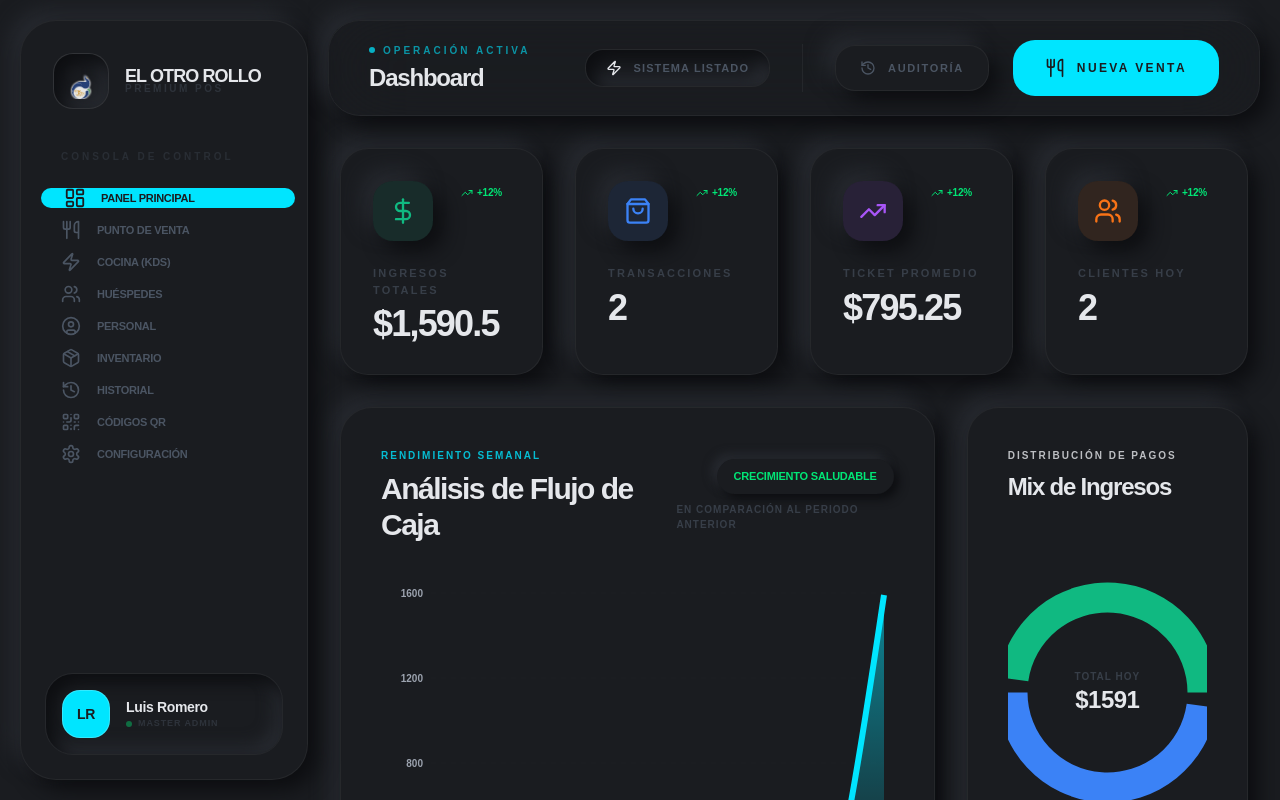
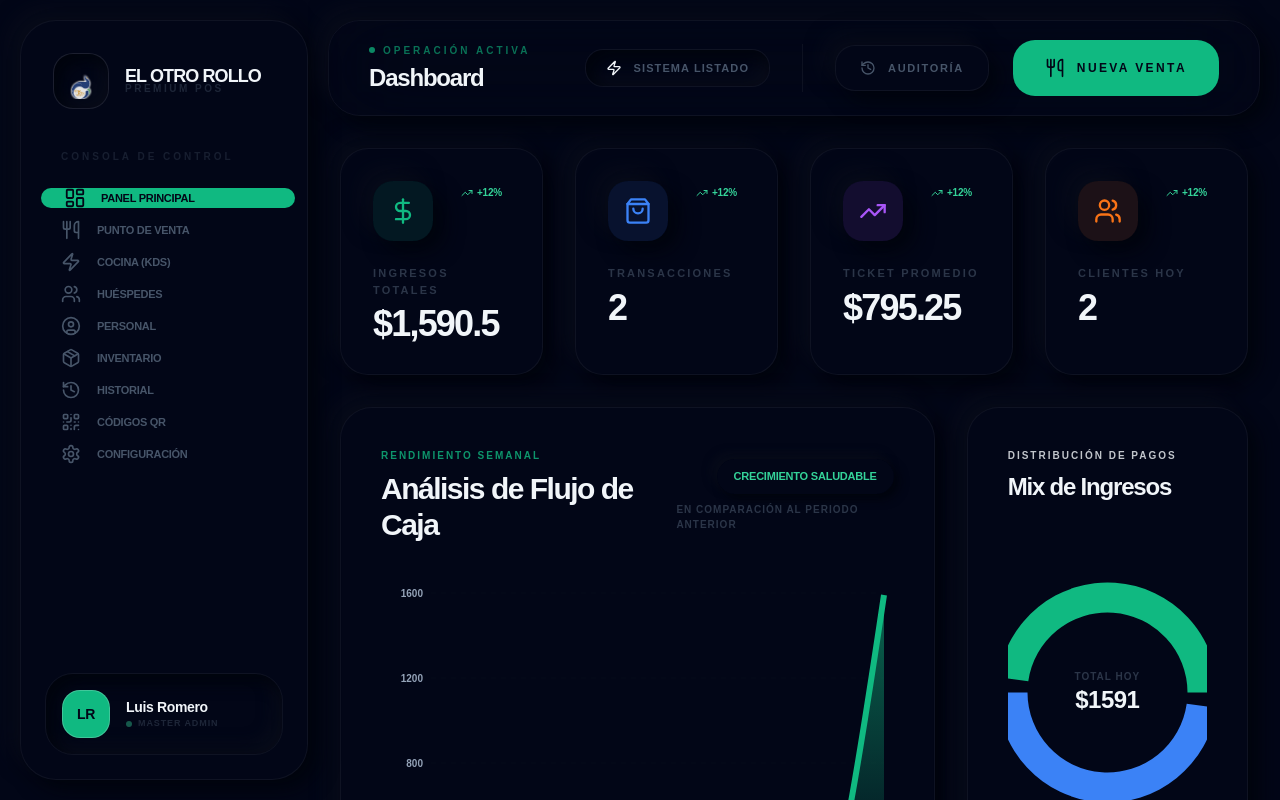
Before and after one commit to cercaniaWeb/POSOtroRollo-, a React (Vite) app: page / in a window 1280 px wide. Built offline with nearby package versions, Linux system fonts and the light colour scheme.

Commit message:
style: update color palette to Midnight Emerald theme

```diff
--- a/src/index.css
+++ b/src/index.css
@@ -6,71 +6,71 @@
 
 @layer base {
   :root {
-    /* Light Neumorphism + Glass (Default Light) */
-    --bg-surface: #E0E5EC;
-    --bg-surface-low: #D1D9E6;
-    --bg-surface-lowest: #C8D0E0;
-    --bg-glass: rgba(255, 255, 255, 0.4);
-    --bg-glass-strong: rgba(255, 255, 255, 0.7);
+    /* Sophisticated Light Palette (Slate & Emerald) */
+    --bg-surface: #F1F5F9;
+    --bg-surface-low: #E2E8F0;
+    --bg-surface-lowest: #CBD5E1;
+    --bg-glass: rgba(255, 255, 255, 0.5);
+    --bg-glass-strong: rgba(255, 255, 255, 0.8);
 
-    --color-primary: #6D5DFC;
+    --color-primary: #0F172A;
     --color-primary-foreground: #FFFFFF;
 
-    --color-success: #81C784;
+    --color-success: #10B981;
     --color-success-foreground: #FFFFFF;
 
-    --color-danger: #E57373;
+    --color-danger: #F43F5E;
     --color-danger-foreground: #FFFFFF;
 
-    --color-foreground: #44475A;
-    --color-foreground-muted: #8892A4;
-    --color-foreground-subtle: #B0B9CC;
+    --color-foreground: #1E293B;
+    --color-foreground-muted: #64748B;
+    --color-foreground-subtle: #94A3B8;
 
-    --shadow-neu: 12px 12px 24px #A3B1C6, -12px -12px 24px #FFFFFF;
-    --shadow-neu-sm: 6px 6px 12px #A3B1C6, -6px -6px 12px #FFFFFF;
-    --shadow-neu-inset: inset 8px 8px 16px #A3B1C6, inset -8px -8px 16px #FFFFFF;
-    --shadow-neu-inset-sm: inset 4px 4px 8px #A3B1C6, inset -4px -4px 8px #FFFFFF;
-    --shadow-neu-glow: 12px 12px 24px #A3B1C6, -12px -12px 24px #FFFFFF, 0 0 25px rgba(109,93,252,0.4);
-    --shadow-neu-glow-success: 12px 12px 24px #A3B1C6, -12px -12px 24px #FFFFFF, 0 0 20px rgba(129,199,132,0.4);
-    --shadow-neu-glow-danger: 12px 12px 24px #A3B1C6, -12px -12px 24px #FFFFFF, 0 0 20px rgba(229,115,115,0.4);
+    --shadow-neu: 12px 12px 24px #D1D9E6, -12px -12px 24px #FFFFFF;
+    --shadow-neu-sm: 6px 6px 12px #D1D9E6, -6px -6px 12px #FFFFFF;
+    --shadow-neu-inset: inset 8px 8px 16px #D1D9E6, inset -8px -8px 16px #FFFFFF;
+    --shadow-neu-inset-sm: inset 4px 4px 8px #D1D9E6, inset -4px -4px 8px #FFFFFF;
+    --shadow-neu-glow: 0 0 25px rgba(15, 23, 42, 0.1), 12px 12px 24px #D1D9E6, -12px -12px 24px #FFFFFF;
+    --shadow-neu-glow-success: 0 0 20px rgba(16, 185, 129, 0.25), 12px 12px 24px #D1D9E6, -12px -12px 24px #FFFFFF;
+    --shadow-neu-glow-danger: 0 0 20px rgba(244, 63, 94, 0.25), 12px 12px 24px #D1D9E6, -12px -12px 24px #FFFFFF;
 
-    --border-divider: #C8D0E0;
-    --glass-blur: blur(12px);
-    --glass-border: 1px solid rgba(255, 255, 255, 0.2);
+    --border-divider: #E2E8F0;
+    --glass-blur: blur(14px);
+    --glass-border: 1px solid rgba(255, 255, 255, 0.4);
   }
 
-  /* Dark Neumorphism + Glass */
+  /* Deep Emerald & Midnight Dark Mode */
   html.dark {
-    --bg-surface: #1A1C20;
-    --bg-surface-low: #15171A;
-    --bg-surface-lowest: #101216;
-    --bg-glass: rgba(26, 28, 32, 0.4);
-    --bg-glass-strong: rgba(26, 28, 32, 0.8);
+    --bg-surface: #020617;
+    --bg-surface-low: #0F172A;
+    --bg-surface-lowest: #1E293B;
+    --bg-glass: rgba(15, 23, 42, 0.6);
+    --bg-glass-strong: rgba(15, 23, 42, 0.9);
 
-    --color-primary: #00E5FF;
-    --color-primary-foreground: #1A1C20;
+    --color-primary: #10B981;
+    --color-primary-foreground: #020617;
 
-    --color-success: #00E676;
-    --color-success-foreground: #1A1C20;
+    --color-success: #34D399;
+    --color-success-foreground: #020617;
 
-    --color-danger: #FF5C00;
+    --color-danger: #FB7185;
     --color-danger-foreground: #FFFFFF;
 
-    --color-foreground: #E5E7EB;
-    --color-foreground-muted: #9CA3AF;
-    --color-foreground-subtle: #4B5563;
+    --color-foreground: #F1F5F9;
+    --color-foreground-muted: #94A3B8;
+    --color-foreground-subtle: #475569;
 
-    --shadow-neu: 10px 10px 20px #0D0E11, -10px -10px 20px #272A30;
-    --shadow-neu-sm: 5px 5px 10px #0D0E11, -5px -5px 10px #272A30;
-    --shadow-neu-inset: inset 8px 8px 16px #0D0E11, inset -8px -8px 16px #272A30;
-    --shadow-neu-inset-sm: inset 4px 4px 8px #0D0E11, inset -4px -4px 8px #272A30;
-    --shadow-neu-glow: 0 0 25px rgba(0, 229, 255, 0.4), inset 0 0 10px rgba(0, 229, 255, 0.2);
-    --shadow-neu-glow-success: 0 0 25px rgba(0, 230, 118, 0.4), inset 0 0 10px rgba(0, 230, 118, 0.2);
-    --shadow-neu-glow-danger: 0 0 25px rgba(255, 92, 0, 0.4), inset 0 0 10px rgba(255, 92, 0, 0.2);
+    --shadow-neu: 10px 10px 20px #01040D, -10px -10px 20px #080C1A;
+    --shadow-neu-sm: 5px 5px 10px #01040D, -5px -5px 10px #080C1A;
+    --shadow-neu-inset: inset 8px 8px 16px #01040D, inset -8px -8px 16px #080C1A;
+    --shadow-neu-inset-sm: inset 4px 4px 8px #01040D, inset -4px -4px 8px #080C1A;
+    --shadow-neu-glow: 0 0 30px rgba(16, 185, 129, 0.3), inset 0 0 10px rgba(16, 185, 129, 0.1);
+    --shadow-neu-glow-success: 0 0 30px rgba(52, 211, 153, 0.3), inset 0 0 10px rgba(52, 211, 153, 0.1);
+    --shadow-neu-glow-danger: 0 0 30px rgba(251, 113, 133, 0.3), inset 0 0 10px rgba(251, 113, 133, 0.1);
 
-    --border-divider: #2A2D33;
-    --glass-blur: blur(16px);
-    --glass-border: 1px solid rgba(255, 255, 255, 0.05);
+    --border-divider: #1E293B;
+    --glass-blur: blur(20px);
+    --glass-border: 1px solid rgba(255, 255, 255, 0.03);
 
     color-scheme: dark;
   }
```
